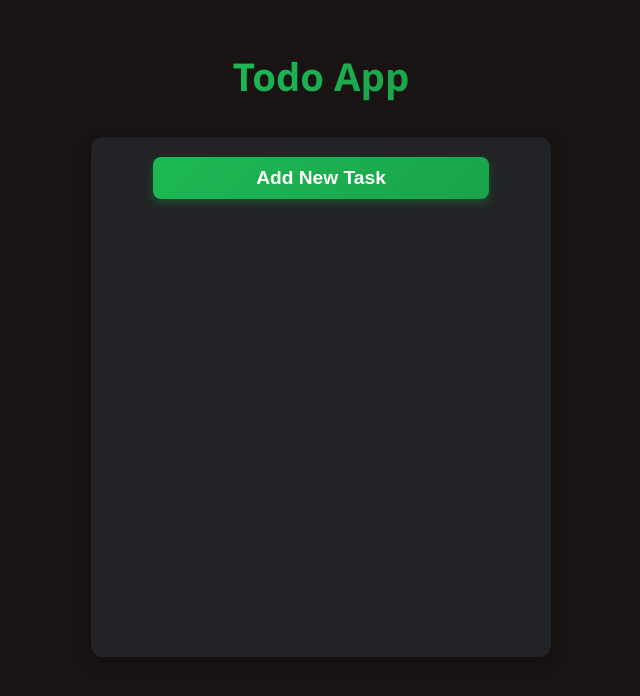
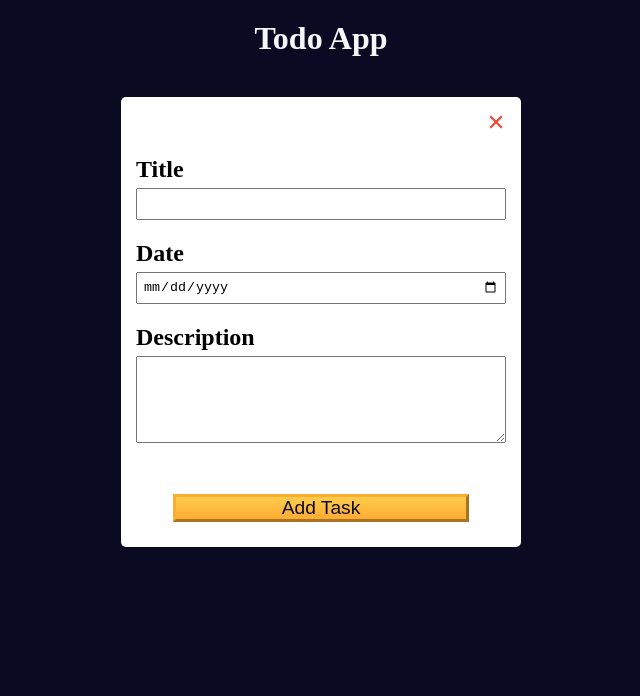
Before and after one commit to JuanRomeroRuiz/Javascript-Algorithms-and-data-structures-with-FreeCodeCamp, a plain HTML site: page building-a-todo-app/index.html in a window 1280 px wide. Both pictures are taken after a click on the button "Add New Task". Shown: the whole page, without its empty margins (319-959 px from the left). Drawn offline with Linux system fonts and the light colour scheme.

Commit message:
Retoques

```diff
--- a/building-a-todo-app/styles.css
+++ b/building-a-todo-app/styles.css
@@ -1,83 +1,68 @@
 :root {
-  --spotify-green: #1DB954;
-  --spotify-green-dark: #1aa34a;
-  --spotify-black: #191414;
-  --spotify-white: #ffffff;
-  --spotify-gray: #b3b3b3;
+  --white: #fff;
+  --light-grey: #f5f6f7;
+  --dark-grey: #0a0a23;
+  --yellow: #f1be32;
+  --golden-yellow: #feac32;
+}
 
-  --bg-gradient: linear-gradient(135deg, #1DB954, #1aa34a);
-  --text-color: var(--spotify-white);
-  --text-secondary: var(--spotify-gray);
-  --card-bg: #222326;
-
-  --border-radius: 12px;
-  --box-shadow: 0 6px 16px rgba(0, 0, 0, 0.3);
-  --transition: all 0.3s ease-in-out;
+*,
+*::before,
+*::after {
+  margin: 0;
+  padding: 0;
+  box-sizing: border-box;
 }
 
 body {
-  background-color: var(--spotify-black);
-  color: var(--text-color);
-  font-family: 'Segoe UI', Tahoma, Geneva, Verdana, sans-serif;
-  line-height: 1.6;
-  margin: 0;
-  padding: 0;
+  background-color: var(--dark-grey);
 }
 
 main {
   display: flex;
   flex-direction: column;
+  justify-content: center;
   align-items: center;
-  min-height: 100vh;
-  padding: 20px;
-  background: var(--spotify-black);
 }
 
 h1 {
-  font-size: 2.4rem;
-  background: var(--bg-gradient);
-  -webkit-background-clip: text;
-  background-clip: text;
-  -webkit-text-fill-color: transparent;
-  text-align: center;
-  margin-bottom: 30px;
+  color: var(--light-grey);
+  margin: 20px 0 40px 0;
 }
 
 .todo-app {
-  background-color: var(--card-bg);
-  width: 340px;
-  height: 420px;
-  border-radius: var(--border-radius);
-  padding: 20px;
-  box-shadow: var(--box-shadow);
+  background-color: var(--white);
+  width: 300px;
+  height: 350px;
+  border: 5px solid var(--yellow);
+  border-radius: 8px;
+  padding: 15px;
+  position: relative;
   display: flex;
   flex-direction: column;
-  gap: 16px;
-  position: relative;
-  transition: var(--transition);
+  gap: 10px;
 }
 
 .btn {
   cursor: pointer;
-  padding: 10px 15px;
-  font-weight: bold;
-  border: none;
-  border-radius: 8px;
-  background: var(--bg-gradient);
-  color: var(--spotify-white);
-  transition: var(--transition);
-  box-shadow: 0 4px 10px rgba(29, 185, 84, 0.3);
+  width: 100px;
+  margin: 10px;
+  color: var(--dark-grey);
+  background-color: var(--golden-yellow);
+  background-image: linear-gradient(#fecc4c, #ffac33);
+  border-color: var(--golden-yellow);
+  border-width: 3px;
 }
 
 .btn:hover {
-  background: linear-gradient(135deg, #1ed760, #1DB954);
-  transform: scale(1.05);
+  background-image: linear-gradient(#ffcc4c, #f89808);
 }
 
 .large-btn {
   width: 80%;
   font-size: 1.2rem;
   align-self: center;
+  justify-self: center;
 }
 
 .close-task-form-btn {
@@ -87,39 +72,24 @@ h1 {
 }
 
 .close-icon {
-  width: 24px;
-  height: 24px;
-  fill: #ff4d4d;
-  transition: transform 0.2s;
-}
-.close-icon:hover {
-  transform: scale(1.2);
+  width: 20px;
+  height: 20px;
 }
 
 .task-form {
+  display: flex;
   position: absolute;
   top: 50%;
   left: 50%;
-  transform: translate(-50%, -50%) scale(0.95);
-  background-color: var(--card-bg);
-  border-radius: var(--border-radius);
-  padding: 20px;
-  width: 340px;
-  height: 420px;
-  display: flex;
+  transform: translate(-50%, -50%);
+  background-color: var(--white);
+  border-radius: 5px;
+  padding: 15px;
+  width: 300px;
+  height: 350px;
   flex-direction: column;
   justify-content: space-between;
-  box-shadow: var(--box-shadow);
-  opacity: 0;
-  visibility: hidden;
-  transition: var(--transition), transform 0.4s ease;
-  z-index: 10;
-}
-
-.task-form.show {
-  opacity: 1;
-  visibility: visible;
-  transform: translate(-50%, -50%) scale(1);
+  overflow: auto;
 }
 
 .task-form-header {
@@ -130,7 +100,7 @@ h1 {
 .task-form-body {
   display: flex;
   flex-direction: column;
-  gap: 10px;
+  justify-content: space-around;
 }
 
 .task-form-footer {
@@ -138,53 +108,42 @@ h1 {
   justify-content: center;
 }
 
+.task-form-label,
+#title-input,
+#date-input,
+#description-input {
+  display: block;
+}
+
 .task-form-label {
-  font-size: 1.2rem;
-  font-weight: 600;
-  color: var(--spotify-white);
+  margin-bottom: 5px;
+  font-size: 1.3rem;
+  font-weight: bold;
 }
 
 #title-input,
 #date-input,
 #description-input {
   width: 100%;
-  padding: 10px;
-  margin-bottom: 12px;
-  border: none;
-  border-radius: 6px;
-  background: #2a2a2a;
-  color: var(--spotify-white);
-  transition: var(--transition);
-}
-
-#title-input:focus,
-#date-input:focus,
-#description-input:focus {
-  outline: none;
-  box-shadow: 0 0 0 2px #1DB954;
+  margin-bottom: 10px;
+  padding: 2px;
 }
 
 #confirm-close-dialog {
-  padding: 12px;
-  background: #2c2c2c;
-  border: 1px solid #ff4d4d;
-  color: var(--spotify-white);
-  border-radius: var(--border-radius);
+  padding: 10px;
   margin: 10px auto;
-  text-align: center;
+  border-radius: 15px;
 }
 
 .confirm-close-dialog-btn-container {
   display: flex;
   justify-content: center;
-  gap: 10px;
   margin-top: 10px;
 }
 
 .discard-message-text {
   font-weight: bold;
-  font-size: 1.4rem;
-  color: #ff4d4d;
+  font-size: 1.5rem;
 }
 
 #tasks-container {
@@ -193,37 +152,33 @@ h1 {
 }
 
 .task {
-  padding: 10px;
-  background: #2a2a2a;
   margin: 5px 0;
-  border-radius: 8px;
-  color: var(--spotify-white);
-  box-shadow: 0 2px 4px rgba(0, 0, 0, 0.2);
-}
-
-.task:hover {
-  background: #333;
 }
 
 .hidden {
-  display: none !important;
+  display: none;
 }
 
 @media (min-width: 576px) {
   .todo-app,
   .task-form {
-    width: 420px;
-    height: 480px;
+    width: 400px;
+    height: 450px;
   }
 
   .task-form-label {
-    font-size: 1.3rem;
+    font-size: 1.5rem;
+  }
+
+  #title-input,
+  #date-input {
+    height: 2rem;
   }
 
   #title-input,
   #date-input,
   #description-input {
-    padding: 12px;
-    margin-bottom: 16px;
+    padding: 5px;
+    margin-bottom: 20px;
   }
 }
```
